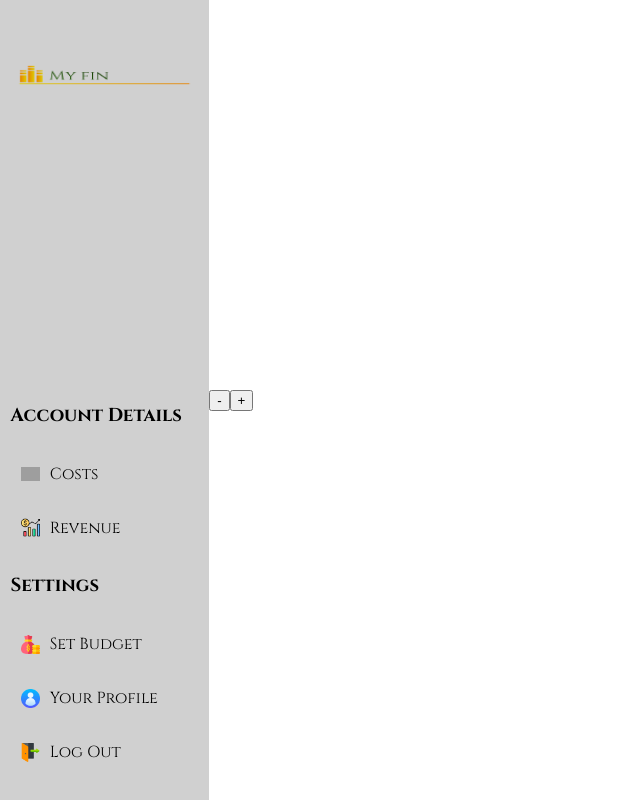
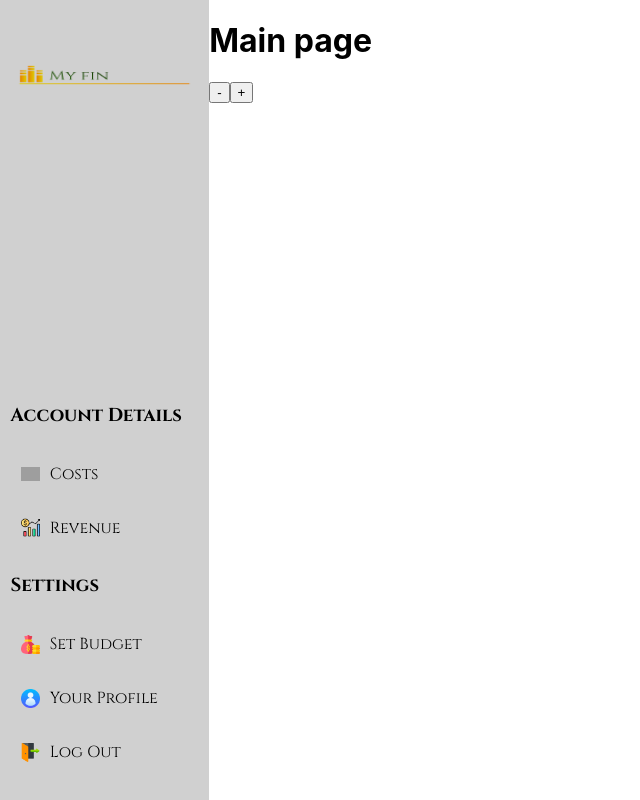
Before and after one commit to Andrei9194/my-fin, a React (Create React App) app: page / in a window 1280 px wide. Shown: the whole page, without its empty margins (0-640 px from the left). Built offline with nearby package versions, Linux system fonts and the light colour scheme; grey boxes are pictures that could not be loaded.

Commit message:
Create component mainpage

```diff
--- a/src/components/content/index.js
+++ b/src/components/content/index.js
@@ -1,11 +1,12 @@
 import { Route, Routes } from "react-router-dom"
+import { MainPage } from "../mainPage"
 import { Modals } from "../modals"
 
 export const Content = () =>{
     return(
         <div style={{width: '100%', height: '100vh'}}>
             <Routes>
-                <Route exact path="/" element={<Modals/>} />
+                <Route exact path="/" element={<MainPage/>} />
             </Routes>
         </div>
     )
--- /dev/null
+++ b/src/components/mainPage/index.js
@@ -0,0 +1,13 @@
+import { Modals } from "../modals"
+
+export const MainPage = () =>{
+
+
+    return(
+        <div>
+            <h1>Main page</h1>
+            <Modals/>
+        </div>
+
+    )
+}
```
